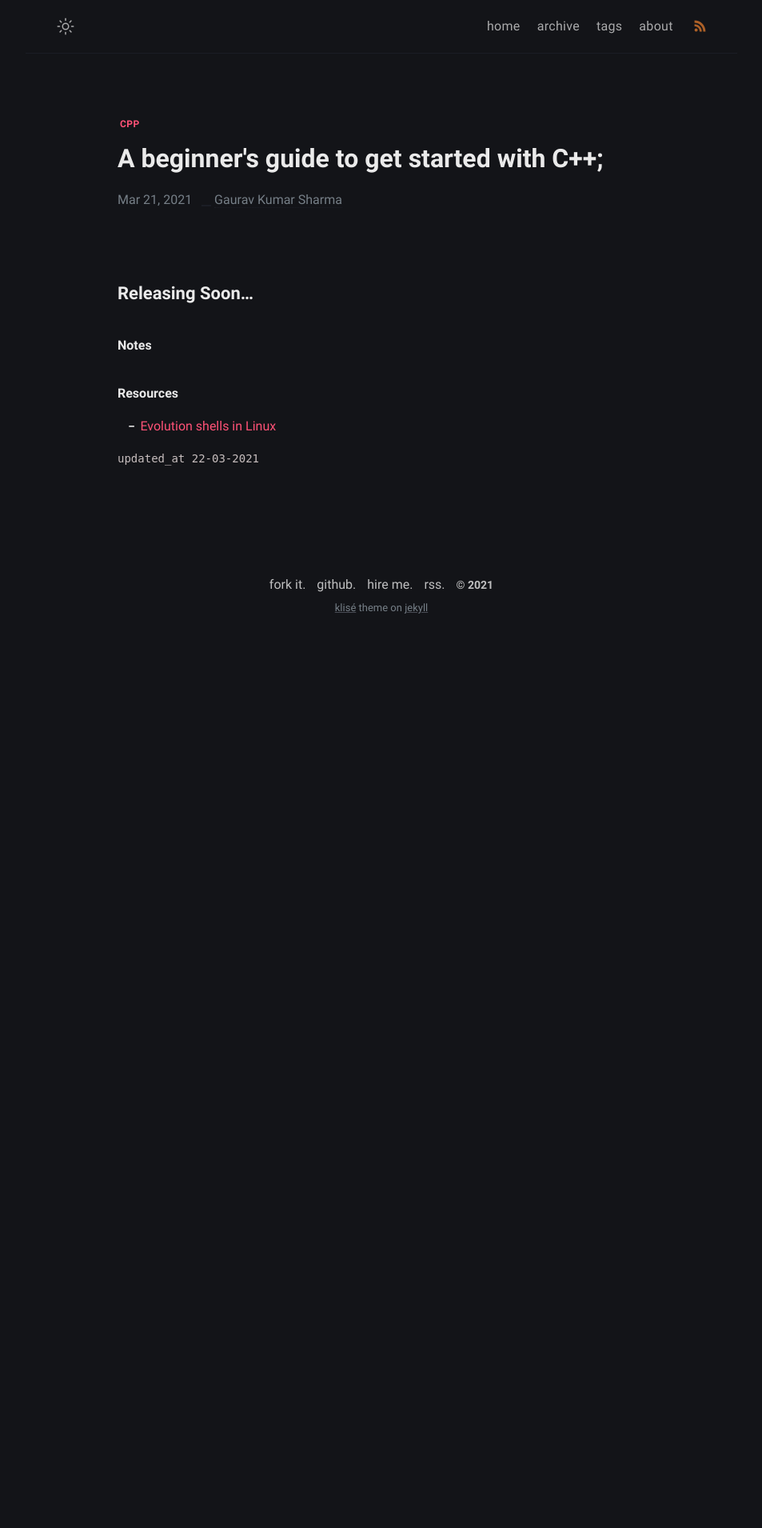
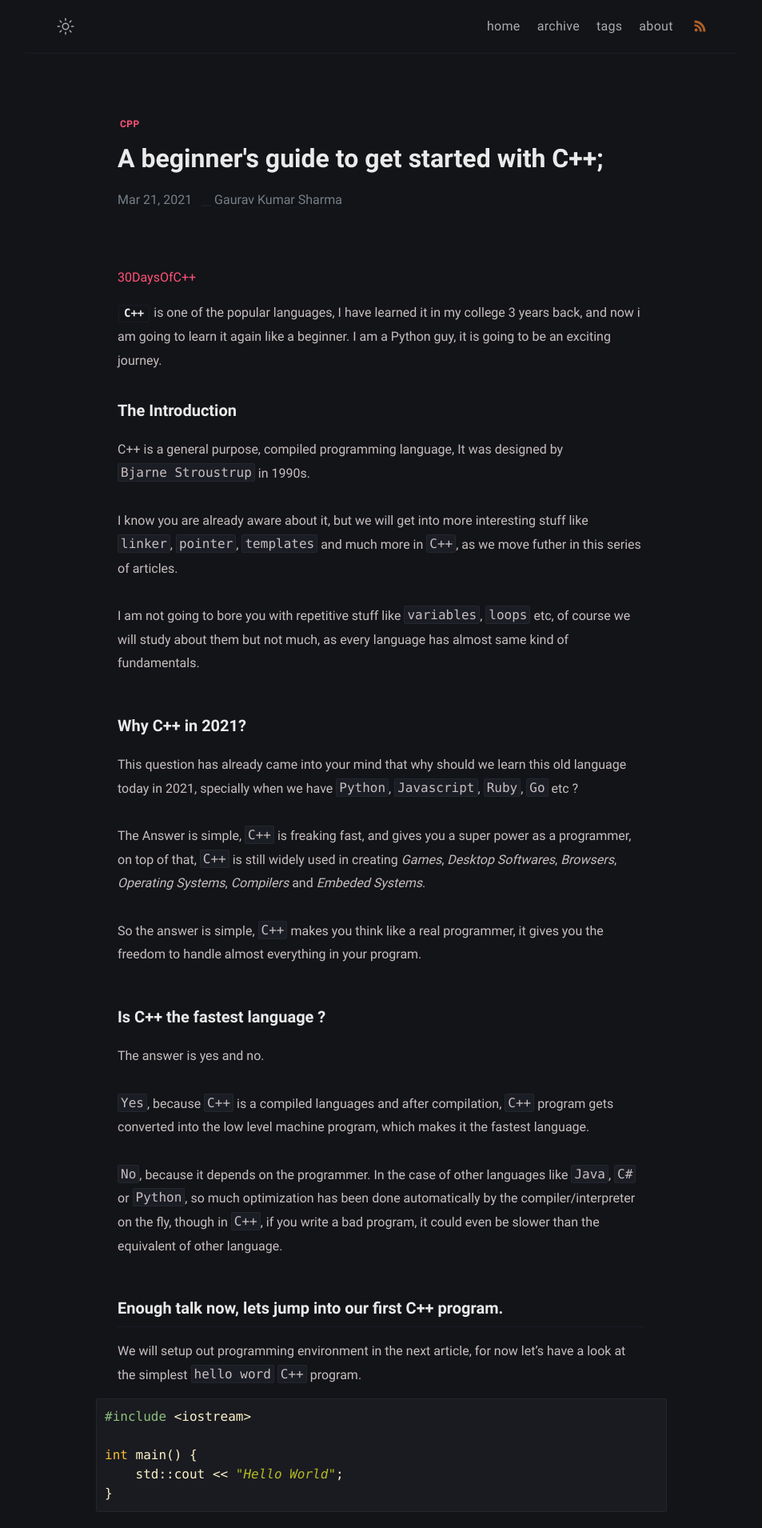
Before and after one commit to mnamegaurav/learn-with-me, a Jekyll site: the page built from _posts/getting-started-with-cpp/2021-03-22-getting-started-with-cpp.md, in a window 1280 px wide. Shown: the top 1910 px of the page at 80% size, without its empty margins (163-1116 px from the left). Built offline with Jekyll 4.4.1, drawn with Linux system fonts in a browser that asks for light colours; some web fonts are replaced; before the commit the page ends 900 px from its top, so only the background shows below that; some of the changed text lies outside the part shown.

Commit message:
Addded first C++ article

````diff
--- a/_posts/getting-started-with-cpp/2021-03-22-getting-started-with-cpp.md
+++ b/_posts/getting-started-with-cpp/2021-03-22-getting-started-with-cpp.md
@@ -4,16 +4,134 @@ date: 2021-03-22 03:00:00 +05:30
 modified: 2021-03-22 03:00:00 +05:30
 tag: cpp
 description: I am new to C++, i learned it in my college 3 years back, and now i am going to learn it again as a beginner. I am also not good at C++, i understand the fundamentals, but do not worry, we will learn it as if i am a noob.
-image: "/getting-started-with-cpp/shell_evolution.png"
+image: ""
 ---
 
+[30DaysOfC++](javascript:void(0))
 
-## Releasing Soon...
+<article><kbd>C++</kbd> is one of the popular languages, I have learned it in my college 3 years back, and now i am going to learn it again like a beginner. I am a Python guy, it is going to be an exciting journey.</article>
+
+#### The Introduction
+
+C++ is a general purpose, compiled programming language, It was designed by `Bjarne Stroustrup` in 1990s.
+
+I know you are already aware about it, but we will get into more interesting stuff like `linker`, `pointer`, `templates` and much more in `C++`, as we move futher in this series of articles.
+
+I am not going to bore you with repetitive stuff like `variables`, `loops` etc, of course we will study about them but not much, as every language has almost same kind of fundamentals.
+
+#### Why C++ in 2021?
+
+This question has already came into your mind that why should we learn this old language today in 2021, specially when we have `Python`, `Javascript`, `Ruby`, `Go` etc ?
+
+The Answer is simple, `C++` is freaking fast, and gives you a super power as a programmer, on top of that, `C++` is still widely used in creating _Games_, _Desktop Softwares_, _Browsers_, _Operating Systems_, _Compilers_ and _Embeded Systems_.
+
+So the answer is simple, `C++` makes you think like a real programmer, it gives you the freedom to handle almost everything in your program.
+
+#### Is C++ the fastest language ?
+
+The answer is yes and no.
 
 
-##### Notes
+`Yes`, because `C++` is a compiled languages and after compilation, `C++` program gets converted into the low level machine program, which makes it the fastest language.
+
+`No`, because it depends on the programmer. In the case of other languages like `Java`, `C#` or `Python`, so much optimization has been done automatically by the compiler/interpreter on the fly, though in `C++`, if you write a bad program, it could even be slower than the equivalent of other language.
+
+
+### Enough talk now, lets jump into our first C++ program.
+
+We will setup out programming environment in the next article, for now let's have a look at the simplest `hello word` `C++` program.
+
+```cpp
+#include <iostream>
+
+int main() {
+    std::cout << "Hello World";
+}
+```
+
+If you are seeing this syntax for the first time, you might be already scratching you head and thinking what the heck is this ?
+
+
+No worries, I am here, let's break this program down into pieces -
+
+
+```cpp
+// 1st Line
+#include <iostream>
+```
+
+Unlike other languages, `C++` does not come with input output services in the standard library like printing text in the console or taking user input.
+
+For that, we have to include (import) the input output methods in our `C++` program.
+
+First line is also called as `header` or `preprocessor`, because the moment your `C++` program compilation starts, first thing your compiler does, is, include necessary header files, and to do that, it needed the name of header files like `iostream`.
+
+Let's jump into the next line -
+
+```cpp
+// 2nd Line
+int main() {...}
+```
+
+This is our `main` function, also knows as entry point for the compiler of `C` or `C++`.
+
+We can call it an entry point, because no matter how long your program is, `C++` always going to start the execution from `main` function, `main` is the official start of the "user specified" part of the `C++` program.
+
+What is the meaning of `int` on the left of `main` ?
+
+We know that in programming, every function returns something, in this case, `int` denotes that the `main` function will always return an `integer`, although here it does not matter, because we are not returning anything, `main` is a special case in `C++`.
+
+Let's have a look at inside the `main` function -
+
+```cpp
+int main() {
+    std::cout << "Hello World";
+}
+```
+
+If you take a look at the first line inside `main`, it seems like pretty confusing, but it is not.
+
+This `std::cout` shows that we are using `standard console output` to print the text on console.
+
+This `<<` is an operator, also knows as `stream out` or `overloaded` operator. Operators are nothing, just a function. It simply `passes` the string (text) into `cout`.
+
+You can consider this whole line as given below -
+```cpp
+std::cout << "Hello World";
+
+// can be understood as
+
+std::cout.print("Hello World");
+```
+
+Let's have a look at the whole program again -
+
+```cpp
+// Header or Preprocessor
+#include <iostream>
+
+// Entry point or main function
+int main() {
+
+    // Standard console output and next line
+    std::cout << "Hello World";
+}
+```
+
+
+So this is how we have understood our first `C++` program.
+
+#### Conclusion -
+
+I can totally understand your curiosity, we will setup our system environment to write and execute the program locally in next article.
+
+
+##### There is so much to learn in the upcoming articles, stick with me, you can follow me on [LinkedIn](https://www.linkedin.com/in/hamhaingaurav/) from [here](https://www.linkedin.com/in/hamhaingaurav/) for more updates.
+
+##### Until then you can watch some intersting C++ videos and read a great article from the links given below, enjoy C++.
 
 
 ##### Resources
 
-- [Evolution shells in Linux](http://developer.ibm.com/tutorials/l-linux-shells/)
+- [The Cherno - Youtube](https://www.youtube.com/playlist?list=PLlrATfBNZ98dudnM48yfGUldqGD0S4FFb)
+- [The C++ Programming Language - Freecodecamp](https://www.freecodecamp.org/news/the-c-plus-plus-programming-language/)
--- a/_sass/klise/_base.scss
+++ b/_sass/klise/_base.scss
@@ -142,7 +142,7 @@ ul {
     text-align: -webkit-match-parent;
   }
   li::before {
-    content: "\FE63";
+    content: "\25FE";
     display: inline-block;
     top: -1px;
     width: 1.2em;
````
